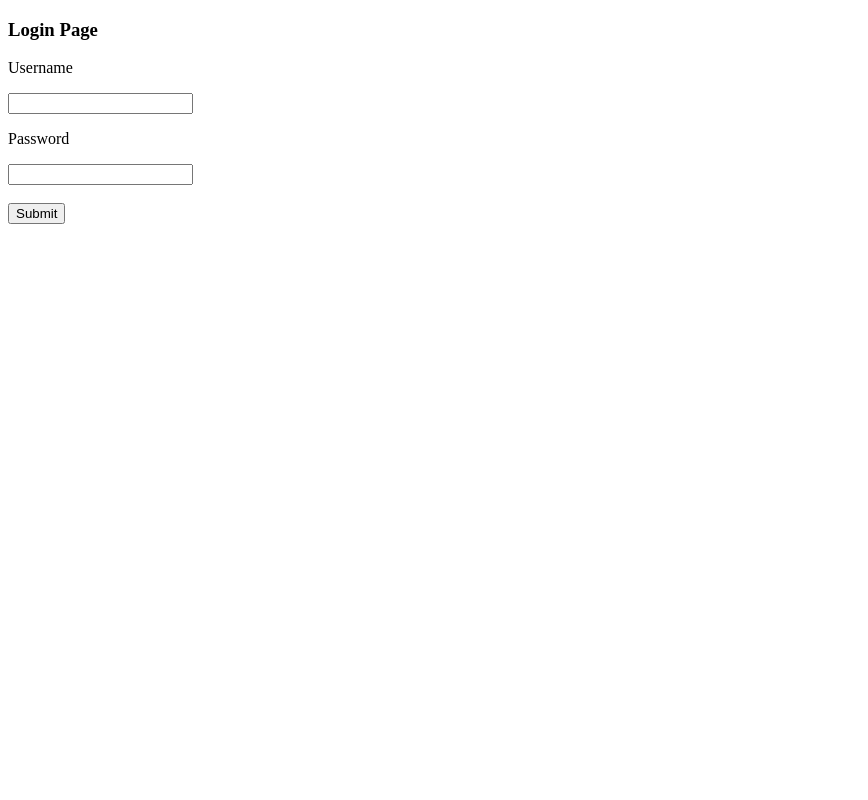
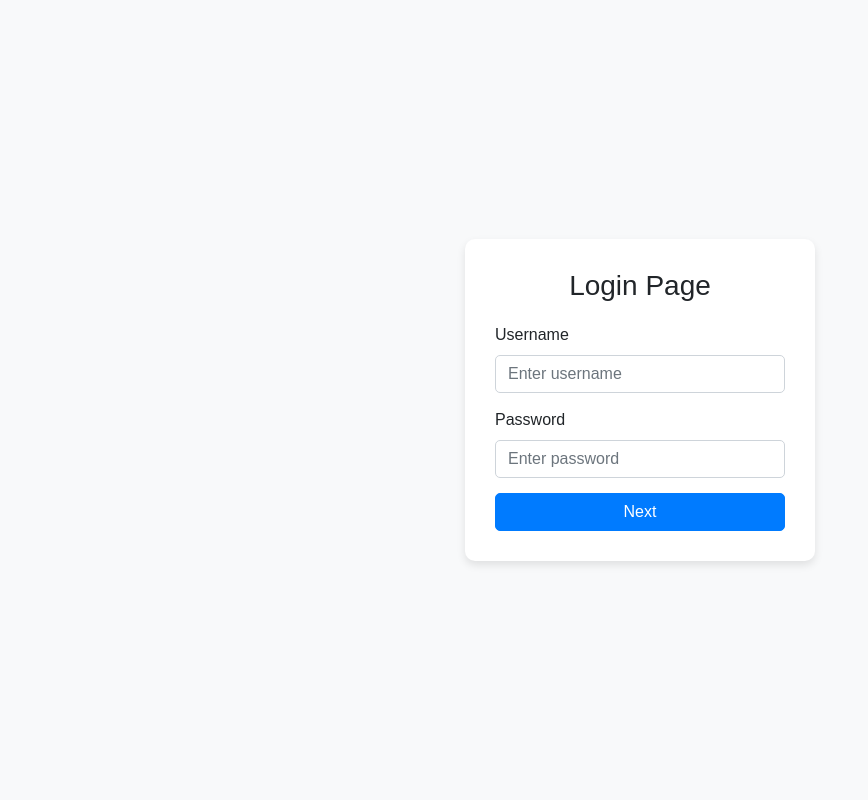
Before and after one commit to bekhruzjanoff/project_exam, a Flask app: page /login in a window 1280 px wide. Shown: the whole page, without its empty margins (0-868 px from the left). Run offline with Flask 3, Linux system fonts and the light colour scheme; some libraries are stand-ins or nearby versions.

Commit message:
Update login.html

```diff
--- a/templates/login.html
+++ b/templates/login.html
@@ -1,26 +1,71 @@
+
 <!doctype html>
 <html lang="en">
 <head>
     <meta charset="UTF-8">
-    <meta name="viewport"
-          content="width=device-width, user-scalable=no, initial-scale=1.0, maximum-scale=1.0, minimum-scale=1.0">
-    <meta http-equiv="X-UA-Compatible" content="ie=edge">
+    <meta name="viewport" content="width=device-width, initial-scale=1.0">
     <title>Login Page</title>
+
+    <!-- Bootstrap CSS -->
+    <link rel="stylesheet" href="https://stackpath.bootstrapcdn.com/bootstrap/4.5.2/css/bootstrap.min.css">
+    <style>
+        body {
+            background-color: #f8f9fa;
+            font-family: 'Arial', sans-serif;
+            display: flex;
+            justify-content: center;
+            align-items: center;
+            min-height: 100vh;
+        }
+
+        .login-form {
+            background-color: #fff;
+            padding: 30px;
+            border-radius: 10px;
+            box-shadow: 0 4px 8px rgba(0, 0, 0, 0.1);
+            width: 350px;
+        }
+
+        h3 {
+            text-align: center;
+            margin-bottom: 20px;
+        }
+
+        .form-group {
+            margin-bottom: 15px;
+        }
+
+        .form-control {
+            border-radius: 5px;
+        }
+
+        .btn-primary {
+            border-radius: 5px;
+        }
+    </style>
 </head>
 <body>
-    <h3>Login Page</h3>
-    {% if message %}
-        <p>{{message}}</p>
-    {% endif %}
-    <form method="POST">
-            <p>Username</p>
-        <input type="text" name="username">
-            <p>Password</p>
-        <input type="text" name="password"><br><br>
+    <div class="login-form">
+        <h3>Login Page</h3>
+        {% if message %}
+            <p class="text-danger">{{message}}</p>
+        {% endif %}
+        <form method="POST">
+            <div class="form-group">
+                <label for="username">Username</label>
+                <input type="text" class="form-control" id="username" name="username" placeholder="Enter username">
+            </div>
+            <div class="form-group">
+                <label for="password">Password</label>
+                <input type="password" class="form-control" id="password" name="password" placeholder="Enter password">
+            </div>
+            <button type="submit" class="btn btn-primary btn-block">Next</button>
+        </form>
+    </div>
 
-        <input type="submit" name="Next">
-
-
-    </form>
+    <!-- Bootstrap JS and jQuery -->
+    <script src="https://code.jquery.com/jquery-3.5.1.slim.min.js"></script>
+    <script src="https://cdn.jsdelivr.net/npm/popper.js@1.16.1/dist/umd/popper.min.js"></script>
+    <script src="https://stackpath.bootstrapcdn.com/bootstrap/4.5.2/js/bootstrap.min.js"></script>
 </body>
 </html>
```
